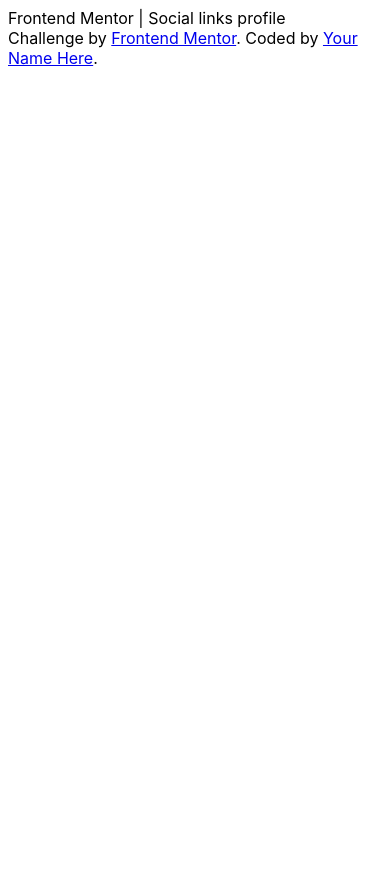
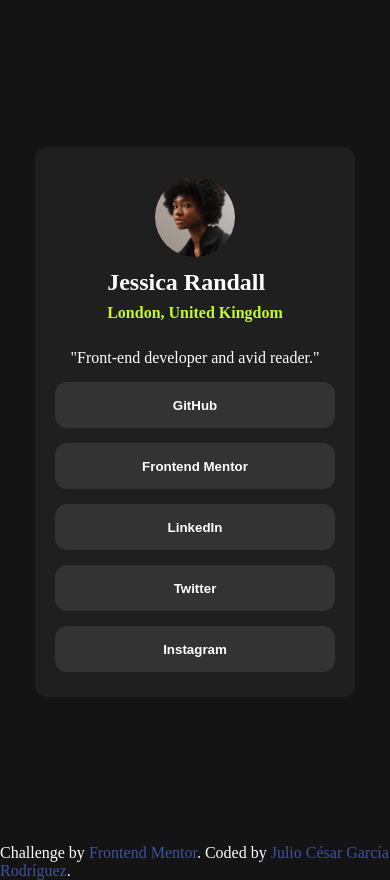
Before and after one commit to IuliusCaesarGR/Social-links-profile, a plain HTML site: page index.html in a window 390 px wide. Before the commit the page ends 844 px from the top, so only its background shows below. Drawn offline with Linux system fonts and the light colour scheme.

Commit message:
Done Mobile First

```diff
--- a/index.html
+++ b/index.html
@@ -4,24 +4,32 @@
   <meta charset="UTF-8">
   <meta name="viewport" content="width=device-width, initial-scale=1.0">
   <link rel="icon" type="image/png" sizes="32x32" href="./assets/images/favicon-32x32.png">
-  <link rel="stylesheet" href="./style/index.css"
+  <link rel="stylesheet" href="./style/index.css">
   <title>Frontend Mentor | Social links profile</title>
 </head>
-<body>
-<!--
-  Jessica Randall
-  London, United Kingdom
-  "Front-end developer and avid reader."
-
-  GitHub
-  Frontend Mentor
-  LinkedIn
-  Twitter
-  Instagram -->
-
-  <div class="attribution">
+<body class="contain">
+  <main class="card">
+    <section class="profile-info">
+      <figure>
+        <img src="/assets/images/avatar-jessica.jpeg" alt="Photo of Jessica Randall">
+      </figure>
+      <h2>Jessica Randall</h2>
+      <p>London, United Kingdom</p>
+    </section>
+    <section class="profile-links">
+      <p>"Front-end developer and avid reader."</p>
+      <ul>
+        <li><button>GitHub</button></li>
+        <li><button>Frontend Mentor</button></li>
+        <li><button>LinkedIn</button></li>
+        <li><button>Twitter</button></li>
+        <li><button>Instagram</button></li>
+      </ul>
+    </section>
+  </main>
+  <footer>
     Challenge by <a href="https://www.frontendmentor.io?ref=challenge" target="_blank">Frontend Mentor</a>.
-    Coded by <a href="#">Your Name Here</a>.
-  </div>
+    Coded by <a href="https://www.frontendmentor.io/profile/IuliusCaesarGR" target="_blank">Julio César García Rodríguez</a>.
+  </footer>
 </body>
 </html>
--- a/style/index.css
+++ b/style/index.css
@@ -3,9 +3,90 @@
     src: url("./../assets/fonts/Inter-VariableFont_slnt\,wght.ttf") format('truetype');
     font-weight: 400 600 700;
 }
+/*<---- Variables ----> */
+
 :root{
-    --font: "Inter", sans-serif;
+    --fnt-family: "Inter", sans-serif;
+    --clr-location: hsl(75, 94%, 57%);
+    --clr-text: hsl(0, 0%, 100%);
+    --clr-button: hsl(0, 0%, 20%);
+    --clr-card: hsl(0, 0%, 12%);
+    --clr-main: hsl(0, 0%, 8%);
+    --fnts-paragraph: 14px;
 }
-body{
+*{
+    box-sizing: border-box;
+    padding: 0;
+    margin: 0;
+}
+figure {
+    all: unset;
+}
+.contain{
     font-family: var(--font);
+    width: 100vw;
+    height: 100vh;
+    background-color: var(--clr-main);
+    color: var(--clr-text);
+    display: flex;
+    flex-direction: column;
+    justify-content: center;
+    align-items: center;
 }
+.card{
+    width: 320px;
+    height: 550px;
+    background-color: var(--clr-card);
+    display: flex;
+    flex-direction: column;
+    justify-content: space-around;
+    align-items: center;
+    border-radius: 12px;
+    padding: 20px;
+}
+.profile-info{
+    height: 30%;
+    display: flex;
+    flex-direction: column;
+    justify-content: space-around;
+    img{
+     width: 80px;
+     border-radius: 50%;
+     position: relative;
+     left: 50%;
+     transform: translate(-50%, 0);
+    }
+    p{
+        color: var(--clr-location);
+        font-weight: 700;
+    }
+}
+.profile-links{
+    width: 100%;
+    height: 65%;
+    p{
+        text-align: center;
+        margin-top: 10px;
+    }
+    li{
+        list-style: none;
+    }
+    button{
+        width: 100%;
+        height: 46px;
+        background-color: var(--clr-button);
+        border: none;
+        border-radius: 12px;
+        color: var(--clr-text);
+        margin-top: 15px;
+        font-weight: 700;
+    }
+}
+footer {
+    position: absolute;
+    top: 100%;
+    a{
+        text-decoration: none;
+        color: hsl(228, 45%, 44%);
+    }
+}
```
